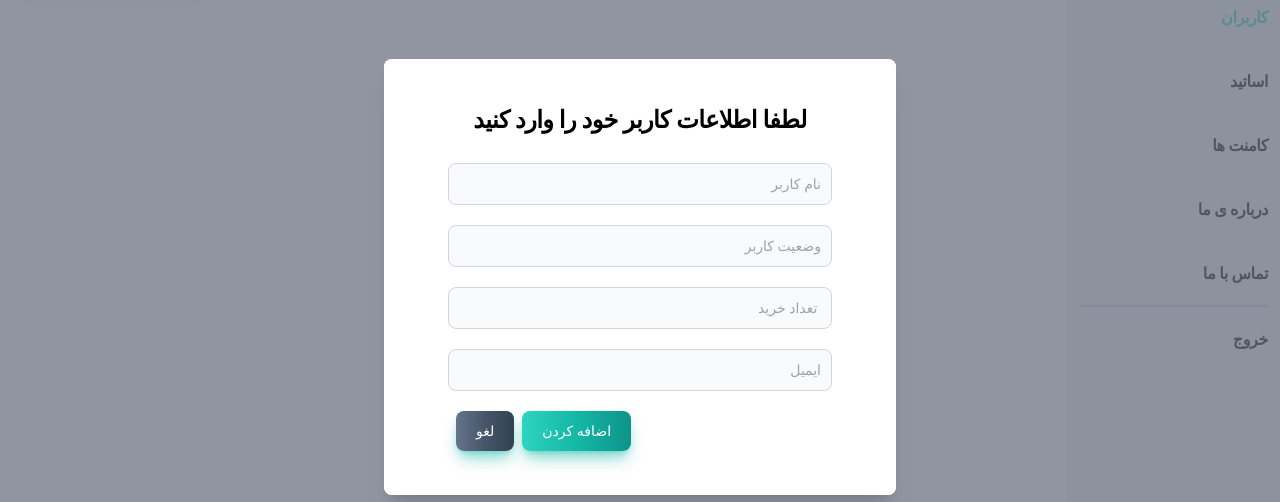
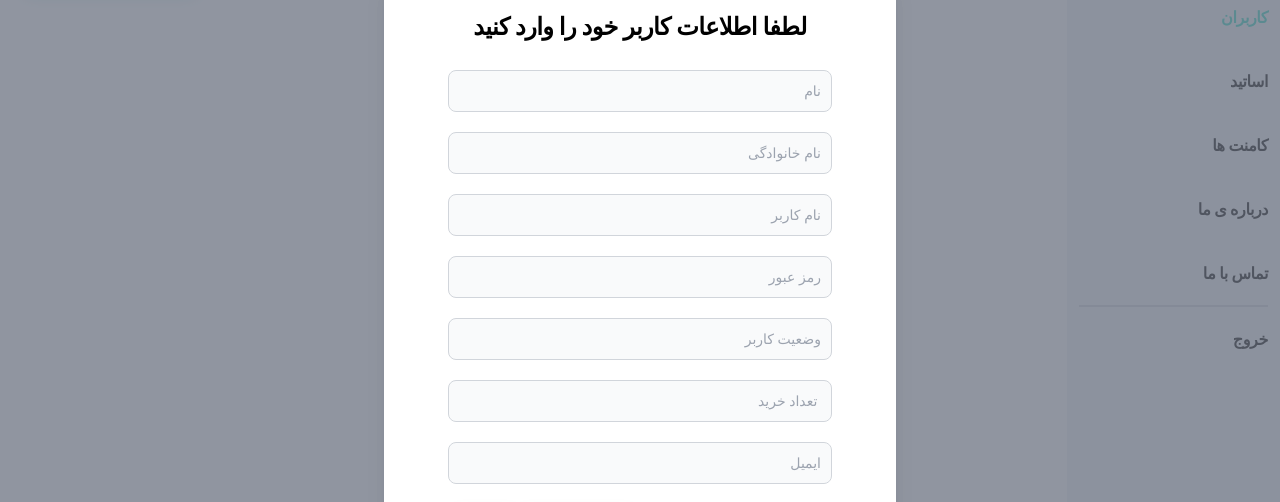
Before and after one commit to marziyemonshizadeh/fullStack-CMS, a Next.js app: page /users in a window 1280 px wide. Both pictures are taken after a click on the button "اضافه کردن کاربر جدید". Shown: the part 123-625 px from the top of the page. Built offline with nearby package versions, Linux system fonts and the light colour scheme; no server answers; the database is empty.

Commit message:
refactor post user api

```diff
--- a/components/template/users/addUserModal.js
+++ b/components/template/users/addUserModal.js
@@ -68,12 +68,42 @@ export default function AddUserModal({ getUsers, closeAddUserModal }) {
         <input
           type="text"
           id="text"
+          placeholder="نام "
+          className="bg-gray-50 border mb-5 border-gray-300 text-gray-900 text-sm rounded-lg focus:ring-blue-500 focus:border-blue-500 block w-full p-2.5 dark:bg-gray-700 dark:border-gray-600 dark:placeholder-gray-400 dark:text-white dark:focus:ring-blue-500 dark:focus:border-blue-500"
+          {...register("firstName", { required: true })}
+        />
+        {errors.firstName && (
+          <p className="text-red-700">لطفا نام را وارد کنید !</p>
+        )}
+        <input
+          type="text"
+          id="text"
+          placeholder="نام خانوادگی"
+          className="bg-gray-50 border mb-5 border-gray-300 text-gray-900 text-sm rounded-lg focus:ring-blue-500 focus:border-blue-500 block w-full p-2.5 dark:bg-gray-700 dark:border-gray-600 dark:placeholder-gray-400 dark:text-white dark:focus:ring-blue-500 dark:focus:border-blue-500"
+          {...register("lastName", { required: true })}
+        />
+        {errors.lastName && (
+          <p className="text-red-700">لطفا نام کاربر را وارد کنید !</p>
+        )}
+        <input
+          type="text"
+          id="text"
           placeholder="نام کاربر"
           className="bg-gray-50 border mb-5 border-gray-300 text-gray-900 text-sm rounded-lg focus:ring-blue-500 focus:border-blue-500 block w-full p-2.5 dark:bg-gray-700 dark:border-gray-600 dark:placeholder-gray-400 dark:text-white dark:focus:ring-blue-500 dark:focus:border-blue-500"
           {...register("userName", { required: true })}
         />
         {errors.userName && (
           <p className="text-red-700">لطفا نام کاربر را وارد کنید !</p>
+        )}
+        <input
+          type="text"
+          id="password"
+          placeholder="رمز عبور"
+          className="bg-gray-50 border mb-5 border-gray-300 text-gray-900 text-sm rounded-lg focus:ring-blue-500 focus:border-blue-500 block w-full p-2.5 dark:bg-gray-700 dark:border-gray-600 dark:placeholder-gray-400 dark:text-white dark:focus:ring-blue-500 dark:focus:border-blue-500"
+          {...register("password", { required: true })}
+        />
+        {errors.password && (
+          <p className="text-red-700">لطفا رمز عبور را وارد کنید !</p>
         )}
         <input
           type="text"
--- a/components/template/users/user.js
+++ b/components/template/users/user.js
@@ -6,7 +6,7 @@ import AddUserModal from "./addUserModal";
 export default function User({ users }) {
   const [showAddUserModal, setShowAddUserModal] = useState(false);
   const closeAddUserModal = () => setShowAddUserModal((prev) => !prev);
-
+  console.log(users);
   //  for make real time => later use context
   const [data, setData] = useState([...users]);
   const getUsers = async () => {
@@ -35,7 +35,7 @@ export default function User({ users }) {
             key={i._id}
             id={i._id}
             username={i.userName}
-            status={i.status}
+            status={i.role}
             purchases={i.purchases}
             email={i.email}
           />
--- a/pages/api/users/[id].js
+++ b/pages/api/users/[id].js
@@ -20,12 +20,12 @@ const handler = async (req, res) => {
     }
   } else if (req.method === "PUT") {
     const { id } = req.query;
-    const { username, status, purchases, email } = req.body;
+    const { username, role, purchases, email } = req.body;
     if (isValidObjectId(id)) {
       try {
         await usersModel.findOneAndUpdate(
           { _id: id },
-          { username, status, purchases, email }
+          { username, role, purchases, email }
         );
         return res.json({ message: "user Updated Successfully :))" });
       } catch (err) {
--- a/pages/api/users/index.js
+++ b/pages/api/users/index.js
@@ -15,11 +15,27 @@ const handler = async (req, res) => {
     }
   } else if (req.method === "POST") {
     try {
-      const { userName, status, purchases, email } = req.body;
+      const {
+        firstName,
+        lastName,
+        userName,
+        password,
+        role,
+        purchases,
+        email,
+      } = req.body;
       if (!userName.trim() || userName.length < 4) {
         return res.status(422).json({ message: "userName is not valid !!" });
       }
-      await usersModel.create({ userName, status, purchases, email });
+      await usersModel.create({
+        firstName,
+        lastName,
+        userName,
+        password,
+        role,
+        purchases,
+        email,
+      });
       return res.status(201).json({ message: "user created successfully :))" });
     } catch (err) {
       return res
```
